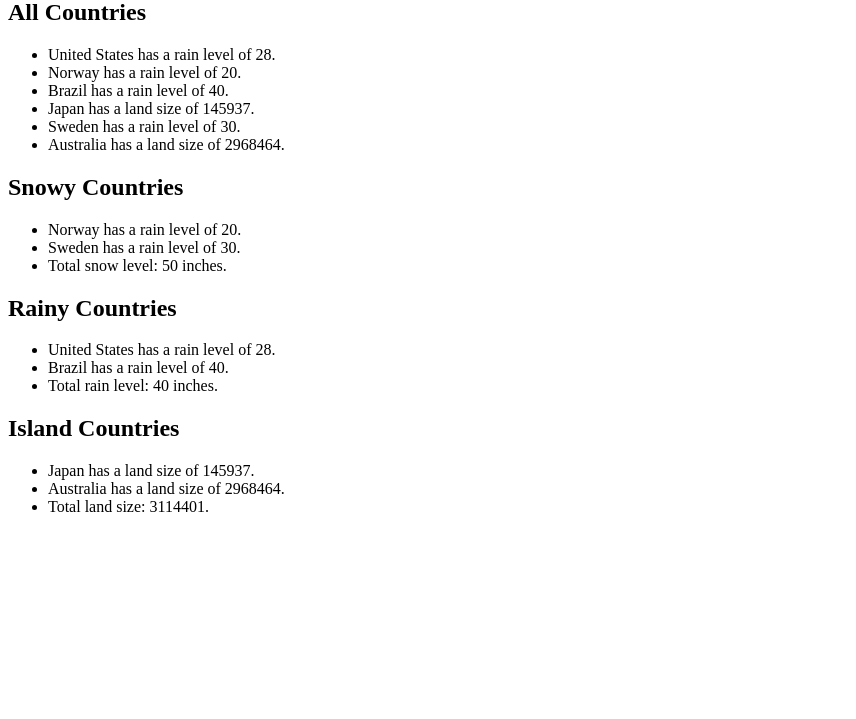
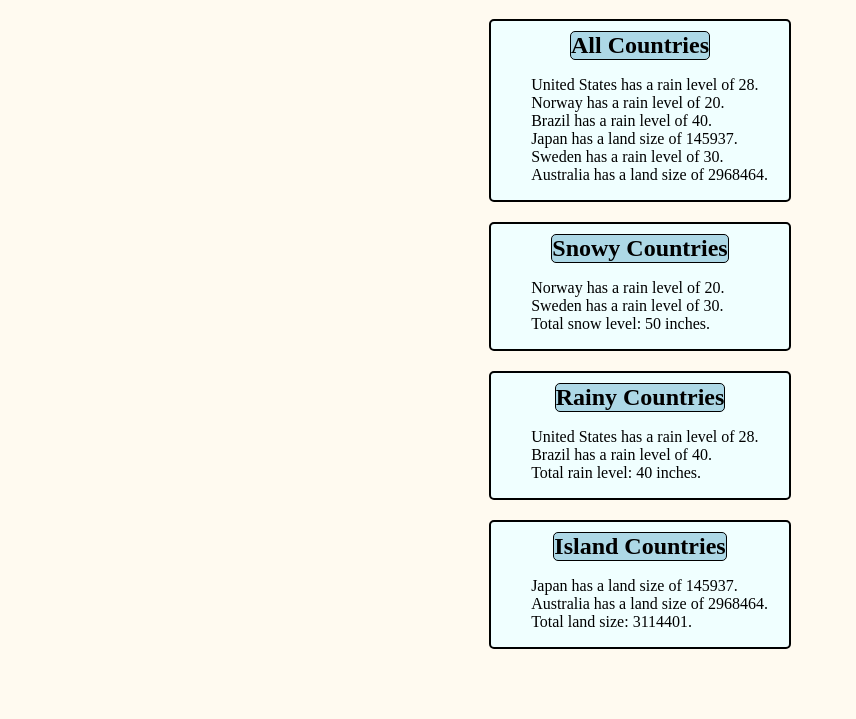
Before and after one commit to Xalvandor/CS601_HW4_Gavlishin, a plain HTML site: page index.html in a window 1280 px wide. Shown: the part 81-800 px from the top of the page, without its empty margins (0-856 px from the left). Drawn offline with Linux system fonts and the light colour scheme; the site is published under a folder, as on GitHub Pages, so addresses that start at the root find nothing.

Commit message:
troubleshooting html

```diff
--- a/index.html
+++ b/index.html
@@ -4,7 +4,7 @@
 <head>
     <meta charset="UTF-8">
     <meta name="viewport" content="width=device-width, initial-scale=1.0">
-    <link rel="stylesheet" href="/src/countries.css">
+    <link rel="stylesheet" href="src/countries.css">
     <title>Country Manager</title>
 </head>
 <body>
```
